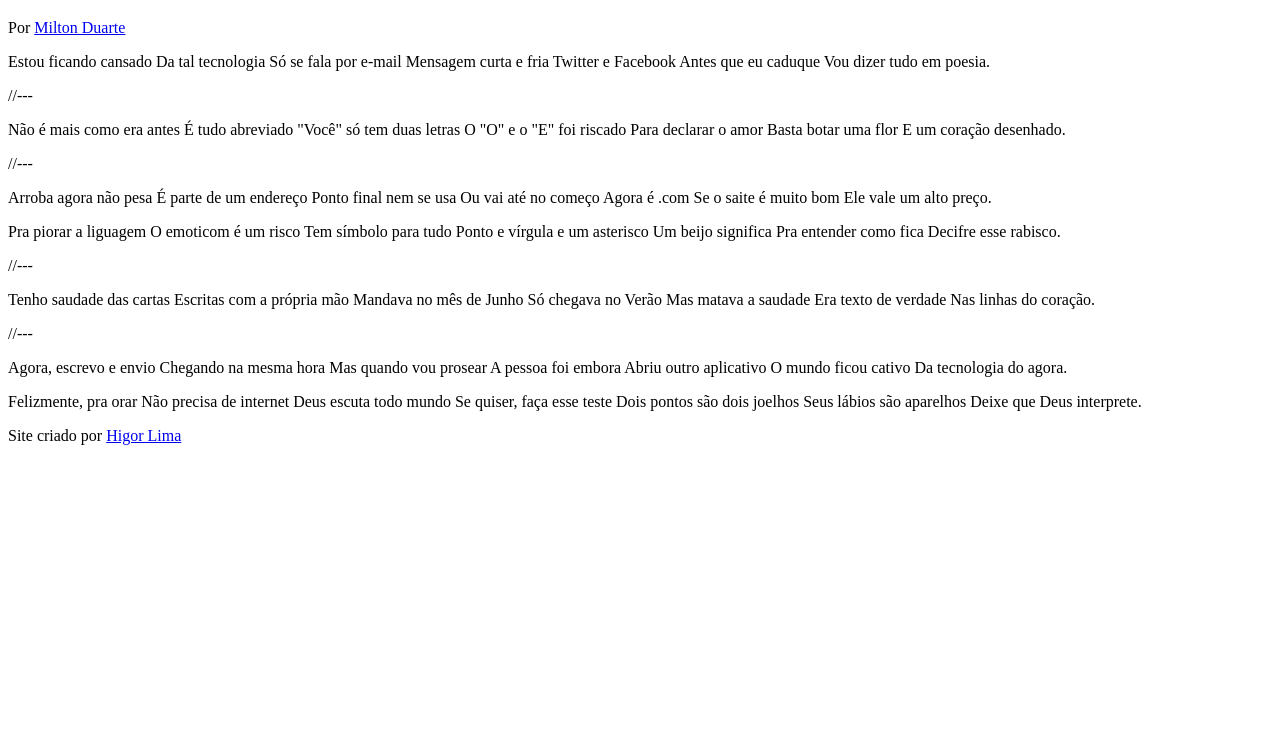
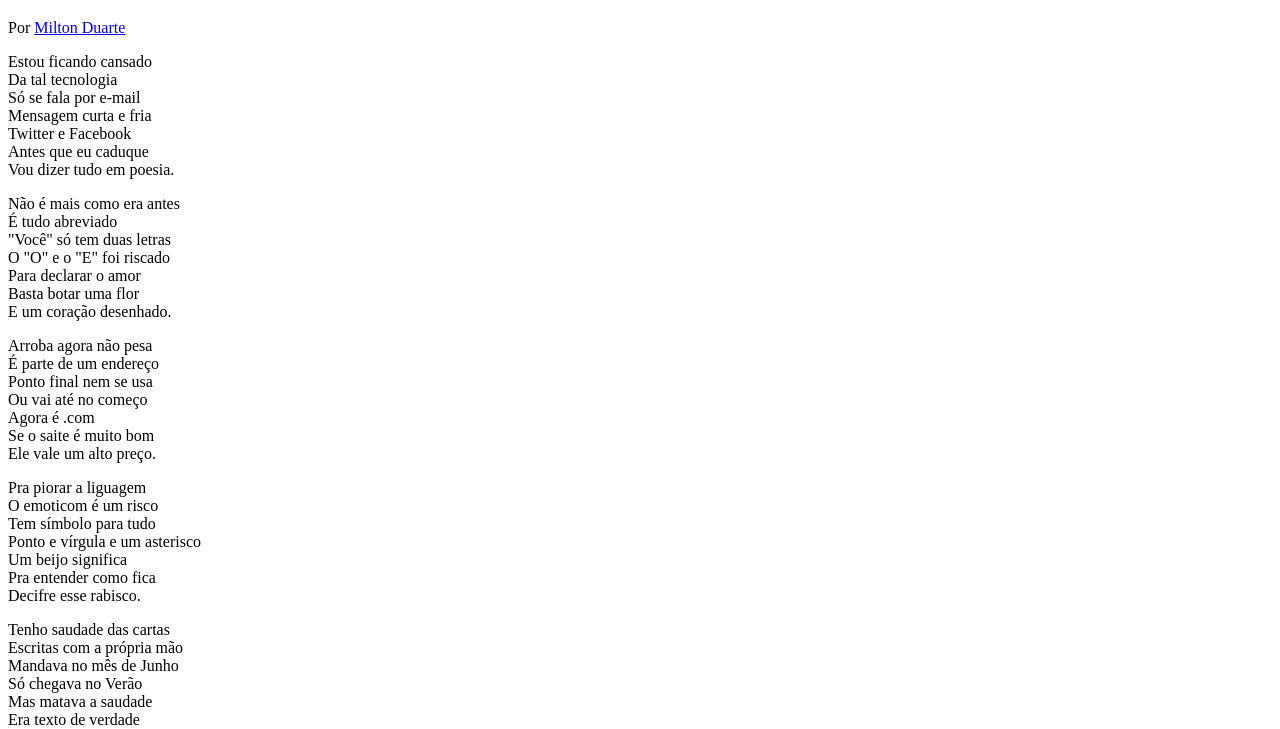
Before and after one commit to KindHig/HTML-CSS, a plain HTML site: page Desafios/Projeto Cordel/index.html in a window 1280 px wide. Shown: the part 61-790 px from the top of the page. Drawn offline with Linux system fonts and the light colour scheme.

Commit message:
aula concluida

```diff
--- a/Desafios/Projeto Cordel/index.html
+++ b/Desafios/Projeto Cordel/index.html
@@ -5,7 +5,7 @@
     <meta name="viewport" content="width=device-width, initial-scale=1.0">
     <title>Cordel moderno</title>
 
-    <link rel="stylesheet" href="style.css">
+    <link rel="stylesheet" href="estilo/style.css">
 
 </head>
 <body>
@@ -14,86 +14,94 @@
         <p>Por <a href="https://www.recantodasletras.com.br/poesias/3186743" target="_blank">Milton Duarte</a></p>
     </header>
     <main>
+
+            <section>
                 <p>
-            Estou ficando cansado
-            Da tal tecnologia
-            Só se fala por e-mail
-            Mensagem curta e fria
-            Twitter e Facebook
-            Antes que eu caduque
-            Vou dizer tudo em poesia.
+                    Estou ficando cansado <br>
+                    Da tal tecnologia <br>
+                    Só se fala por e-mail <br>
+                    Mensagem curta e fria <br>
+                    Twitter e Facebook <br>
+                    Antes que eu caduque <br>
+                    Vou dizer tudo em poesia. <br>
                 </p>
+            </section>
 
-//---
 
+    <section>
         <p>
-    Não é mais como era antes
-    É tudo abreviado
-    "Você" só tem duas letras
-    O "O" e o "E" foi riscado
-    Para declarar o amor
-    Basta botar uma flor
-    E um coração desenhado.
+            Não é mais como era antes <br>
+            É tudo abreviado <br>
+            "Você" só tem duas letras <br>
+            O "O" e o "E" foi riscado <br>
+            Para declarar o amor <br>
+            Basta botar uma flor <br>
+            E um coração desenhado. <br>
         </p>
+    </section>
 
-//---
 
+    <section>
         <p>
-    Arroba agora não pesa
-    É parte de um endereço
-    Ponto final nem se usa
-    Ou vai até no começo
-    Agora é .com
-    Se o saite é muito bom
-    Ele vale um alto preço.
+            Arroba agora não pesa <br>
+            É parte de um endereço <br>
+            Ponto final nem se usa <br>
+            Ou vai até no começo <br>
+            Agora é .com <br>
+            Se o saite é muito bom <br>
+            Ele vale um alto preço. <br>
         </p>
 
         <p>
-    Pra piorar a liguagem
-    O emoticom é um risco
-    Tem símbolo para tudo
-    Ponto e vírgula e um asterisco
-    Um beijo significa
-    Pra entender como fica
-    Decifre esse rabisco.
+            Pra piorar a liguagem <br>
+            O emoticom é um risco <br>
+            Tem símbolo para tudo <br>
+            Ponto e vírgula e um asterisco <br>
+            Um beijo significa <br>
+            Pra entender como fica <br>
+            Decifre esse rabisco. <br>
         </p>
+    </section>
 
-//---
 
+    <section>
         <p>
-    Tenho saudade das cartas
-    Escritas com a própria mão
-    Mandava no mês de Junho
-    Só chegava no Verão
-    Mas matava a saudade
-    Era texto de verdade
-    Nas linhas do coração.
+            Tenho saudade das cartas <br>
+            Escritas com a própria mão <br>
+            Mandava no mês de Junho <br>
+            Só chegava no Verão <br>
+            Mas matava a saudade <br>
+            Era texto de verdade <br>
+            Nas linhas do coração. <br>
         </p>
+    </section>
 
-//---
 
+    <section>
         <p>
-    Agora, escrevo e envio
-    Chegando na mesma hora
-    Mas quando vou prosear
-    A pessoa foi embora
-    Abriu outro aplicativo
-    O mundo ficou cativo
-    Da tecnologia do agora.
+            Agora, escrevo e envio <br>
+            Chegando na mesma hora <br>
+            Mas quando vou prosear <br>
+            A pessoa foi embora <br>
+            Abriu outro aplicativo <br>
+            O mundo ficou cativo <br>
+            Da tecnologia do agora. <br>
         </p>
 
         <p>
-    Felizmente, pra orar
-    Não precisa de internet
-    Deus escuta todo mundo
-    Se quiser, faça esse teste
-    Dois pontos são dois joelhos
-    Seus lábios são aparelhos
-    Deixe que Deus interprete.
+            Felizmente, pra orar <br>
+            Não precisa de internet <br>
+            Deus escuta todo mundo <br>
+            Se quiser, faça esse teste <br>
+            Dois pontos são dois joelhos <br>
+            Seus lábios são aparelhos <br>
+            Deixe que Deus interprete. <br>
         </p>
+    </section>
+
 
     </main>
-    <footer>Site criado por <a href="https://www.instagram.com/higor_lima03/">Higor Lima</a></footer>
+    <footer><p>Site criado por <a href="https://www.instagram.com/higor_lima03/">Higor Lima</a></p></footer>
 
 </body>
 </html>
```
Also changed, not shown: Desafios/Projeto Cordel/estilo/style.css (renamed from Desafios/Projeto Cordel/style.css). Lines whose indentation alone changed are shown as unchanged.
